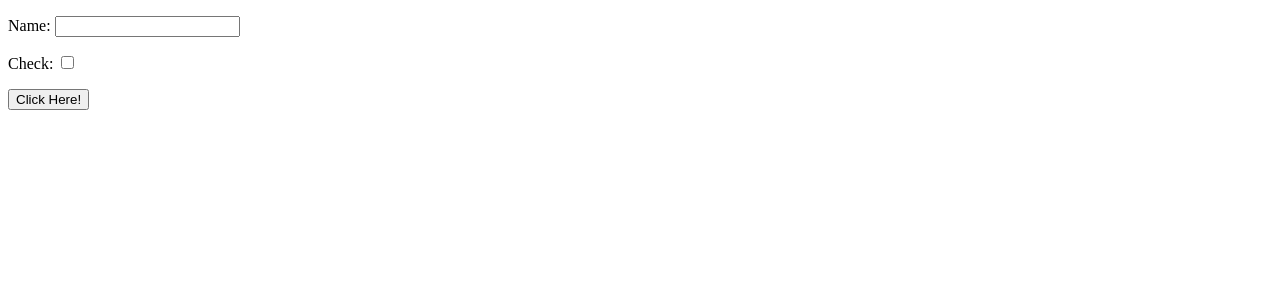
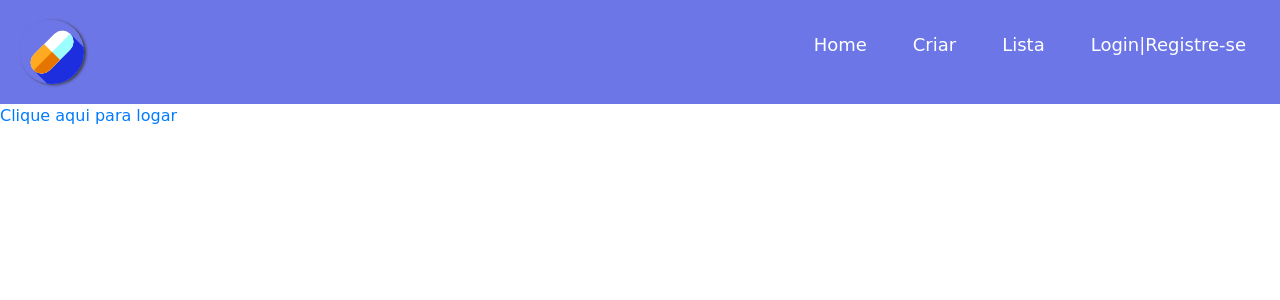
Before and after one commit to M4Y50N/capsulat, a Django app: page /create/ in a window 1280 px wide. Shown: the top 300 px of the page. Run offline with Django 4.2, Linux system fonts and the light colour scheme; some libraries are stand-ins or nearby versions.

Commit message:
add favicon and some filtering

```diff
--- a/capsulat/capsulat/urls.py
+++ b/capsulat/capsulat/urls.py
@@ -15,9 +15,12 @@ Including another URLconf
 """
 from django.contrib import admin
 from django.urls import include, path
+from register import views as v
 
 
 urlpatterns = [
     path('admin/', admin.site.urls),
+    path('register/', v.register, name='register'),
     path('', include('main.urls')),
+    path('', include('django.contrib.auth.urls')),
 ]
--- a/capsulat/main/models.py
+++ b/capsulat/main/models.py
@@ -1,10 +1,11 @@
-from statistics import mode
 from django.db import models
-
+from django.contrib.auth.models import User
 # Create your models here.
 
 
 class AlgoPFazer(models.Model):
+    user = models.ForeignKey(
+        User, on_delete=models.CASCADE, related_name='algopfazer', null=True)
     name = models.CharField(max_length=200)
 
     def __str__(self):
--- /dev/null
+++ b/capsulat/main/static/css/style.css
@@ -0,0 +1,93 @@
+* {
+    margin: 0;
+    padding: 0;
+    box-sizing: border-box;
+
+    font-family: cursive;
+}
+
+a {
+    text-decoration: none;
+}
+
+li {
+    list-style: none;
+}
+
+.navbar {
+    display: flex;
+    align-items: center;
+    justify-content: space-between;
+    padding: 20px;
+    background-color: #6D76E7;
+    color: #fff;
+}
+
+.nav-links a {
+    color: #fff;
+}
+
+.logo {
+    font-size: 32px;
+    border-radius: 50%;
+    box-shadow: 2px 1px 3px rgb(61, 61, 61);
+}
+
+.menu {
+    display: flex;
+    gap: 1em;
+    font-size: 18px;
+}
+.menu li:hover {
+    /* background-color: #1C2EDE; */
+    border-radius: 5px;
+    transition: 0.3s ease;
+}
+.menu li {
+    padding: 5px 14px;
+}
+
+.services {
+    position: relative;
+}
+
+
+input[type=checkbox]{
+    display: none;
+   }
+   /*HAMBURGER MENU*/
+   .hamburger {
+    display: none;
+    font-size: 24px;
+    user-select: none;
+}
+
+@media (max-width: 768px) {
+   .menu {
+    display:none;
+    position: absolute;
+    background-color:#6D76E7;
+    right: 0;
+    left: 0;
+    text-align: center;
+    padding: 16px 0;
+   }
+
+   .menu li:hover {
+    display: inline-block;
+    /* background-color:#1C2EDE; */
+    transition: 0.3s ease;
+   }
+
+   .menu li + li {
+    margin-top: 12px;
+   }
+
+   input[type=checkbox]:checked ~ .menu{
+    display: block;
+   }
+
+   .hamburger {
+    display: block;
+   }
+}
--- a/capsulat/main/templates/main/base.html
+++ b/capsulat/main/templates/main/base.html
@@ -1,16 +1,41 @@
+{% load static %}
 <!DOCTYPE html>
 <html lang="en">
 	<head>
 		<meta charset="UTF-8" />
 		<meta http-equiv="X-UA-Compatible" content="IE=edge" />
 		<meta name="viewport" content="width=device-width, initial-scale=1.0" />
+		<link rel="icon" type="image/x-icon" href="{% static 'img/favicon.ico' %}">
+		<link rel="stylesheet" href="https://cdn.jsdelivr.net/npm/bootstrap@4.0.0/dist/css/bootstrap.min.css"
+		integrity="sha384-Gn5384xqQ1aoWXA+058RXPxPg6fy4IWvTNh0E263XmFcJlSAwiGgFAW/dAiS6JXm" crossorigin="anonymous">
 		<title>{%block title%} Capsulat {%endblock%}</title>
+		<link rel="stylesheet" type="text/css" href="{% static 'css/style.css' %}" >
 	</head>
 	<body>
         <div class="content" name="content">
-            {% block content %}
+			<nav class="navbar">
+				<div class="logo"><a href="/"><img src="{% static 'img/capsula.png' %}" alt="capsula logo"></a></div>
+				<ul class="nav-links">
+				  <input type="checkbox" id="checkbox_toggle" />
+				  <label for="checkbox_toggle" class="hamburger">&#9776;</label>
+				  <div class="menu">
+					<li><a href="/">Home</a></li>
+					<li><a href="/create">Criar</a></li>
+					<li><a href="/view">Lista</a></li>
+					{% if user.is_authenticated %}
+						<li><a href="/logout">Logout</a></li>
+					{% else %}
+						<li><a href="/login">Login</a>|<a href="/register">Registre-se</a></li>
+					{% endif %}
+				  </div>
+				</ul>
+			</nav>
+			{% block content %}
 
-            {% endblock %}
+			{% endblock %}
         </div>
+		<script src="https://code.jquery.com/jquery-3.2.1.slim.min.js" integrity="sha384-KJ3o2DKtIkvYIK3UENzmM7KCkRr/rE9/Qpg6aAZGJwFDMVNA/GpGFF93hXpG5KkN" crossorigin="anonymous"></script>
+		<script src="https://cdn.jsdelivr.net/npm/popper.js@1.12.9/dist/umd/popper.min.js" integrity="sha384-ApNbgh9B+Y1QKtv3Rn7W3mgPxhU9K/ScQsAP7hUibX39j7fakFPskvXusvfa0b4Q" crossorigin="anonymous"></script>
+		<script src="https://cdn.jsdelivr.net/npm/bootstrap@4.0.0/dist/js/bootstrap.min.js" integrity="sha384-JZR6Spejh4U02d8jOt6vLEHfe/JQGiRRSQQxSfFWpi1MquVdAyjUar5+76PVCmYl" crossorigin="anonymous"></script>
 	</body>
 </html>
--- a/capsulat/main/templates/main/create.html
+++ b/capsulat/main/templates/main/create.html
@@ -5,9 +5,13 @@
 {% endblock %}
 
 {% block content %}
-    <form method="post" action="/create/">
-        {% csrf_token %}
-        {{form.as_p}}
-        <button type="submit" name="save">Click Here!</button>
-    </form>
+    {% if user.is_authenticated %}
+        <form method="post" action="/create/">
+            {% csrf_token %}
+            {{form.as_p}}
+            <button type="submit" name="save">Click Here!</button>
+        </form>
+    {% else %}
+        <p><a href="/login">Clique aqui para logar</a></p>
+    {% endif %}
 {% endblock %}
--- a/capsulat/main/urls.py
+++ b/capsulat/main/urls.py
@@ -5,5 +5,6 @@ from . import views
 urlpatterns = [
     path('<int:id>', views.index, name="index"),
     path('create/', views.create, name="create"),
+    path('view/', views.view, name="view"),
     path('', views.home, name="home"),
 ]
--- a/capsulat/main/views.py
+++ b/capsulat/main/views.py
@@ -40,8 +40,14 @@ def create(response):
             n = form.cleaned_data["name"]
             t = AlgoPFazer(name=n)
             t.save()
+            response.user.algopfazer.add(t)
 
         return HttpResponseRedirect("/%i" % t.id)
     else:
         form = CreateNewList()
     return render(response, "main/create.html", {"form": form})
+
+
+def view(response):
+    allF = AlgoPFazer.objects.all()
+    return render(response, "main/view.html", {"list": allF})
```
Also changed, not shown: capsulat/capsulat/settings.py (+13 -1 lines), capsulat/main/templates/main/home.html (+7 -1 lines), capsulat/main/templates/main/view.html (added, +18 -0 lines), capsulat/register/forms.py (added, +12 -0 lines), capsulat/register/templates/register/register.html (added, +17 -0 lines), capsulat/register/templates/registration/login.html (added, +18 -0 lines), capsulat/register/views.py (+17 -1 lines), capsulat/db.sqlite3, capsulat/main/migrations/0002_algopfazer_user.py (added), capsulat/main/static/img/capsula.png (added), capsulat/main/static/img/favicon.ico (added).
